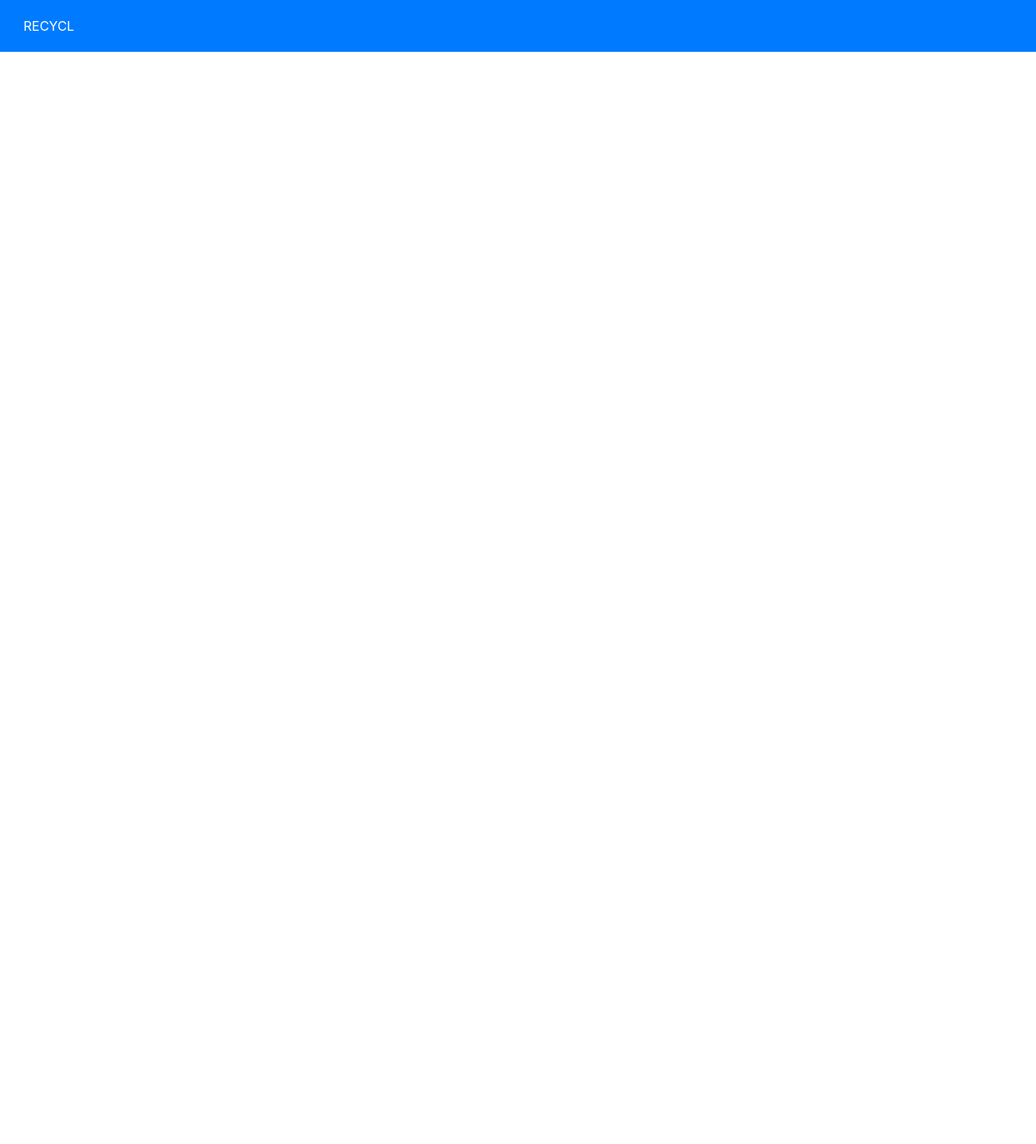
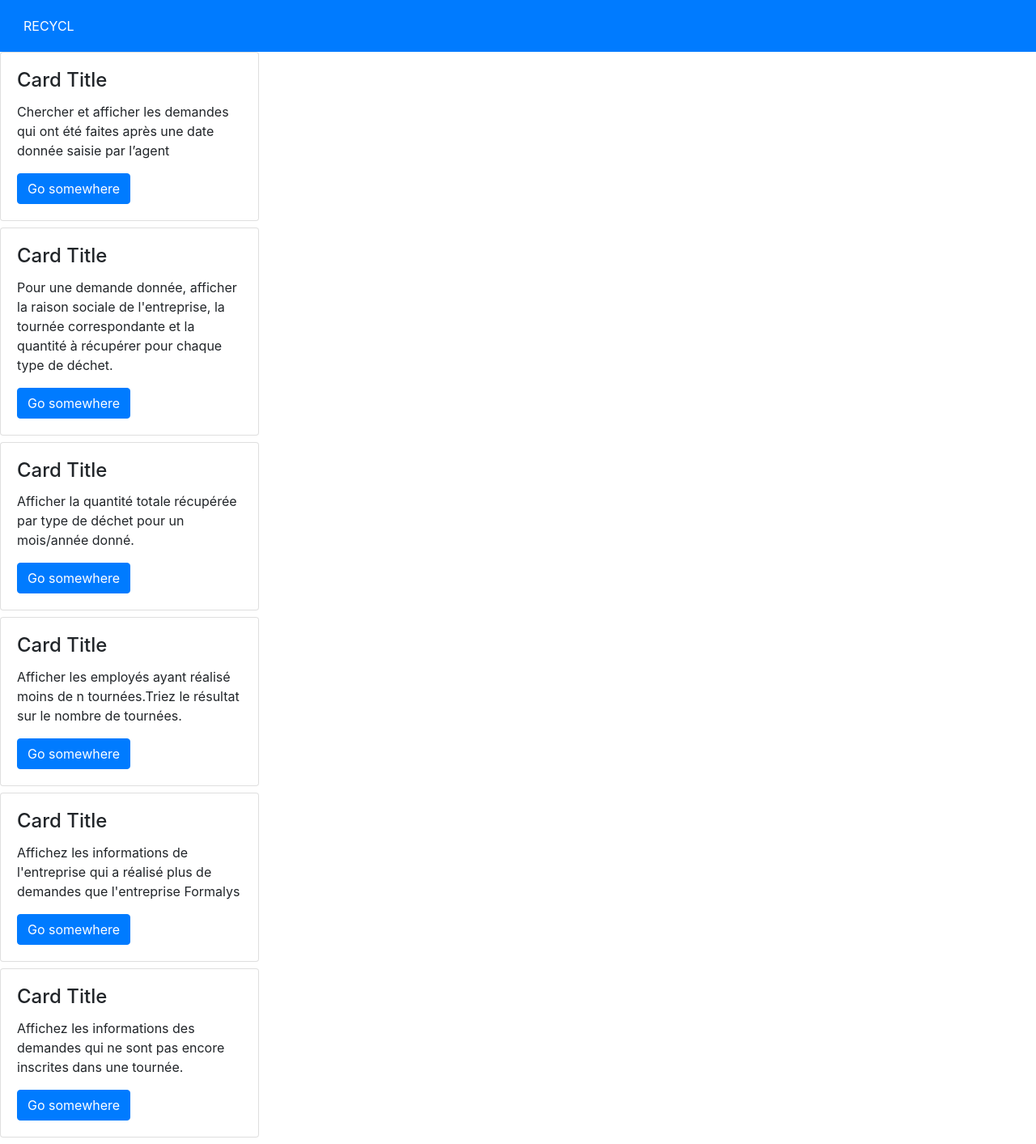
Before and after one commit to pauffret/projet_mspr, a Vue app: page /#/ in a window 1280 px wide. Shown: the whole page at 81% size. Before the commit the page ends 800 px from the top, so only its background shows below. Built offline with nearby package versions, Linux system fonts and the light colour scheme.

Commit message:
ajout card des demandes

```diff
--- a/src/App.vue
+++ b/src/App.vue
@@ -7,7 +7,7 @@
         </router-link>
       </b-navbar-brand>
     </b-navbar>
-<!--    <router-view class="container" @setUser="setUser"/>-->
+    <router-view/>
   </div>
 </template>
 
--- a/src/router/index.js
+++ b/src/router/index.js
@@ -1,7 +1,7 @@
 import Vue from 'vue'
 import VueRouter from 'vue-router'
 import Home from '../views/Home.vue'
-// import Questionnaire from '../views/Questionnaire'
+import Resultat from "@/views/Resultat";
 
 Vue.use(VueRouter)
 
@@ -11,11 +11,11 @@ const routes = [
         name: 'Home',
         component: Home
     },
-    // {
-    //     path: '/questionnaire',
-    //     name: 'questionnaire',
-    //     component: Questionnaire
-    // }
+    {
+        path: '/resultat',
+        name: 'Resultat',
+        component: Resultat
+    }
 ]
 
 const router = new VueRouter({
--- a/src/views/Home.vue
+++ b/src/views/Home.vue
@@ -1,12 +1,97 @@
 <template>
-    <div>
+    <div id="home">
+        <div id="1">
+            <b-card
+                    title="Card Title"
+                    style="max-width: 20rem;"
+                    class="mb-2"
+            >
+                <b-card-text>
+                    Chercher et afficher les demandes qui ont été faites après une date donnée saisie par l’agent
+                </b-card-text>
 
+                <b-button @click="onSubmit" variant="primary">Go somewhere</b-button>
+            </b-card>
+        </div>
+        <div id="2">
+            <b-card
+                    title="Card Title"
+                    style="max-width: 20rem;"
+                    class="mb-2"
+            >
+                <b-card-text>
+                    Pour une demande donnée, afficher la raison sociale de l'entreprise, la tournée
+                    correspondante et la quantité à récupérer pour chaque type de déchet.
+                </b-card-text>
+
+                <b-button @click="onSubmit" variant="primary">Go somewhere</b-button>
+            </b-card>
+        </div>
+        <div id="3">
+            <b-card
+                    title="Card Title"
+                    style="max-width: 20rem;"
+                    class="mb-2"
+            >
+                <b-card-text>
+                    Afficher la quantité totale récupérée par type de déchet pour un mois/année donné.
+                </b-card-text>
+
+                <b-button @click="onSubmit" variant="primary">Go somewhere</b-button>
+            </b-card>
+        </div>
+        <div id="4">
+            <b-card
+                    title="Card Title"
+                    style="max-width: 20rem;"
+                    class="mb-2"
+            >
+                <b-card-text>
+                    Afficher les employés ayant réalisé moins de n tournées.Triez le résultat sur le nombre de
+                    tournées.
+                </b-card-text>
+
+                <b-button @click="onSubmit" variant="primary">Go somewhere</b-button>
+            </b-card>
+        </div>
+        <div id="5">
+            <b-card
+                    title="Card Title"
+                    style="max-width: 20rem;"
+                    class="mb-2"
+            >
+                <b-card-text>
+                    Affichez les informations de l'entreprise qui a réalisé plus de demandes que l'entreprise
+                    Formalys
+                </b-card-text>
+
+                <b-button @click="onSubmit" variant="primary">Go somewhere</b-button>
+            </b-card>
+        </div>
+        <div id="6">
+            <b-card
+                    title="Card Title"
+                    style="max-width: 20rem;"
+                    class="mb-2"
+            >
+                <b-card-text>
+                    Affichez les informations des demandes qui ne sont pas encore inscrites dans une tournée.
+                </b-card-text>
+
+                <b-button @click="onSubmit" variant="primary">Go somewhere</b-button>
+            </b-card>
+        </div>
     </div>
 </template>
 
 <script>
     export default {
-        name: "Home"
+        name: "Home",
+        methods: {
+            onSubmit() {
+                this.$router.push("/resultat")
+            }
+        }
     }
 </script>
 
--- /dev/null
+++ b/src/views/Resultat.vue
@@ -0,0 +1,13 @@
+<template>
+    <div></div>
+</template>
+
+<script>
+    export default {
+        name: "Resultat"
+    }
+</script>
+
+<style scoped>
+
+</style>
```
Also changed, not shown: src/components/HelloWorld.vue (deleted, +0 -58 lines).
